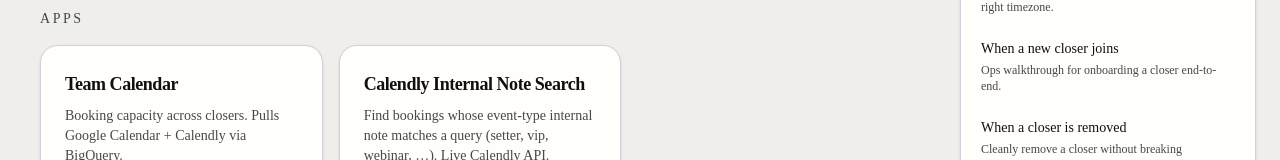
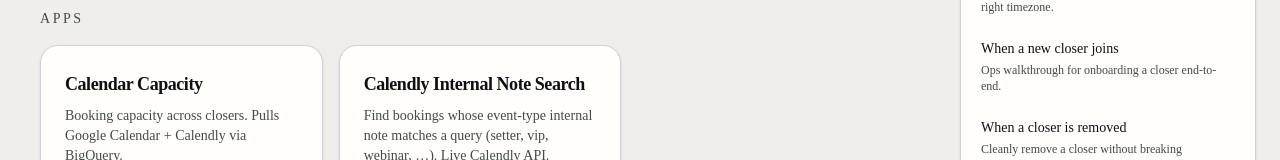
Before and after one commit to artiverse-ai/no-more-mondays-apps, a Next.js app: page / in a window 1280 px wide. Shown: the part 204-364 px from the top of the page. Built offline with nearby package versions, Linux system fonts and the light colour scheme.

Commit message:
Rename Team Calendar → Calendar Capacity (home tile + dashboard h1)

```diff
--- a/app/apps/calendar/page.tsx
+++ b/app/apps/calendar/page.tsx
@@ -122,7 +122,7 @@
             No More Mondays &middot; Sales Ops
           </p>
           <h1 className="font-heading text-4xl font-semibold tracking-tight md:text-5xl">
-            Booking capacity
+            Calendar Capacity
           </h1>
         </div>
         <div className="flex flex-col items-end gap-2">
--- a/app/page.tsx
+++ b/app/page.tsx
@@ -13,7 +13,7 @@
 const apps: Tile[] = [
   {
     href: "/apps/calendar",
-    title: "Team Calendar",
+    title: "Calendar Capacity",
     description:
       "Booking capacity across closers. Pulls Google Calendar + Calendly via BigQuery.",
     status: "live",
```
